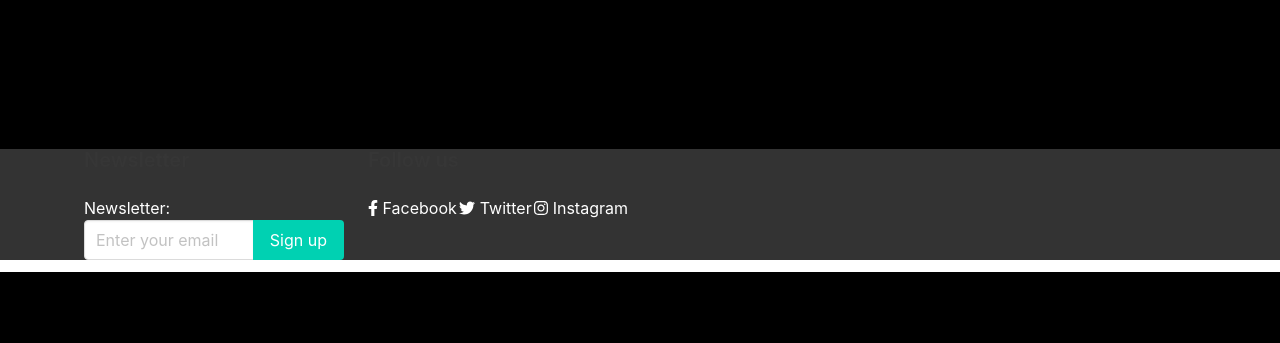
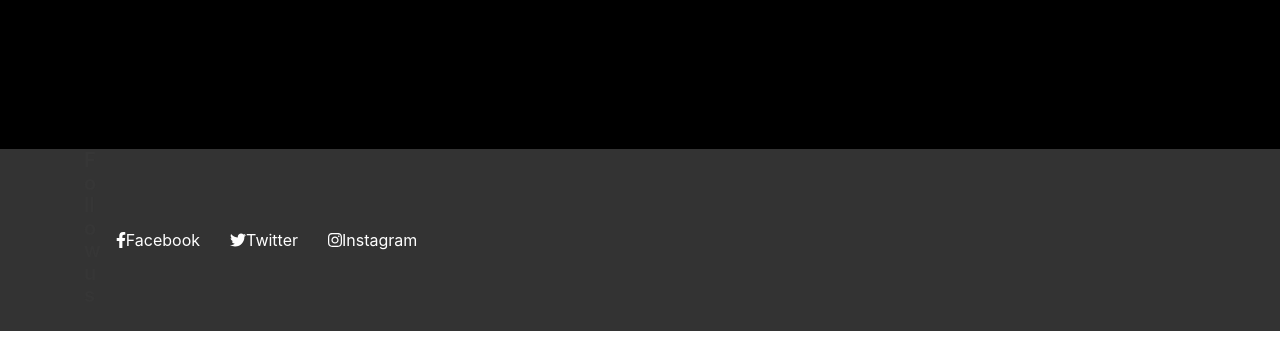
Before and after one commit to ayobamy/api, a Django app: page / in a window 1280 px wide. Shown: the part 1035-1378 px from the top of the page. Before the commit the page ends 1307 px from the top, so only its background shows below. Run offline with Django 4.2, Linux system fonts and the light colour scheme; some libraries are stand-ins or nearby versions.

Commit message:
[update]: updated app

```diff
--- a/commulator/webapp/templates/base.html
+++ b/commulator/webapp/templates/base.html
@@ -99,19 +99,30 @@
 
         .hero-foot li {
           display: inline-block;
+          padding: 10px;
+          margin: 5px;
         }
 
         .hero-foot li a {
-          display: block;
+          display: flex;
+          align-items: center;
         }
 
+        .hero-foot li a i {
+          padding: 5px;
+          margin: 10px;
+        }
 
-
+        .socials {
+          right: 0px;
+          display: flex;
+          align-items: center;
+        }
 
     </style>
     {% endblock %}
+</head>
 
-</head>
 <body>
     {% block body %}
     <section class="hero is-medium">
@@ -167,7 +178,7 @@
       <div class="hero-foot">
         <div class="container">
           <div class="columns">
-            <div class="column is-3">
+            <!-- <div class="column is-3">
               <h3 class="title is-5">Newsletter</h3>
               <p>Newsletter:</p>
               <div class="field has-addons">
@@ -178,13 +189,13 @@
                   <button class="button is-primary">Sign up</button>
                 </div>
               </div>
-            </div>
-            <div class="column is-3">
+            </div> -->
+            <div class="socials column is-3">
               <h3 class="title is-5">Follow us</h3>
               <ul>
-                <li><a href="#"><i class="fab fa-facebook-f"></i> Facebook</a></li>
-                <li><a href="#"><i class="fab fa-twitter"></i> Twitter</a></li>
-                <li><a href="#"><i class="fab fa-instagram"></i> Instagram</a></li>
+                <li><a href="#"><i class="fab fa-facebook-f"></i>    Facebook</a></li>
+                <li><a href="#"><i class="fab fa-twitter"></i>     Twitter</a></li>
+                <li><a href="#"><i class="fab fa-instagram"></i>     Instagram</a></li>
               </ul>
             </div>
           </div>
```
Lines whose indentation alone changed are shown as unchanged.
